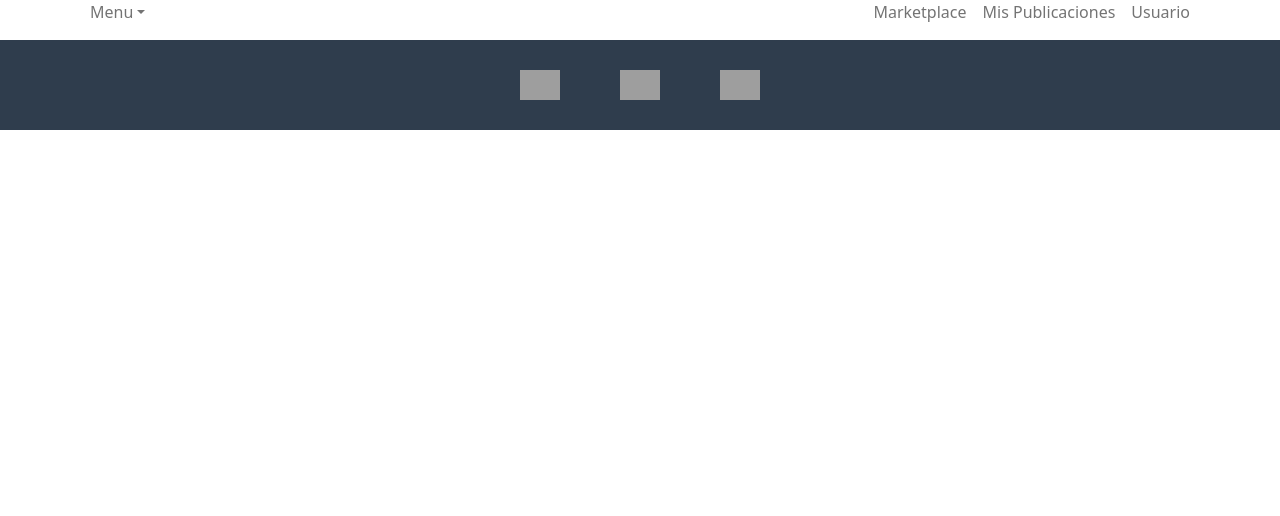
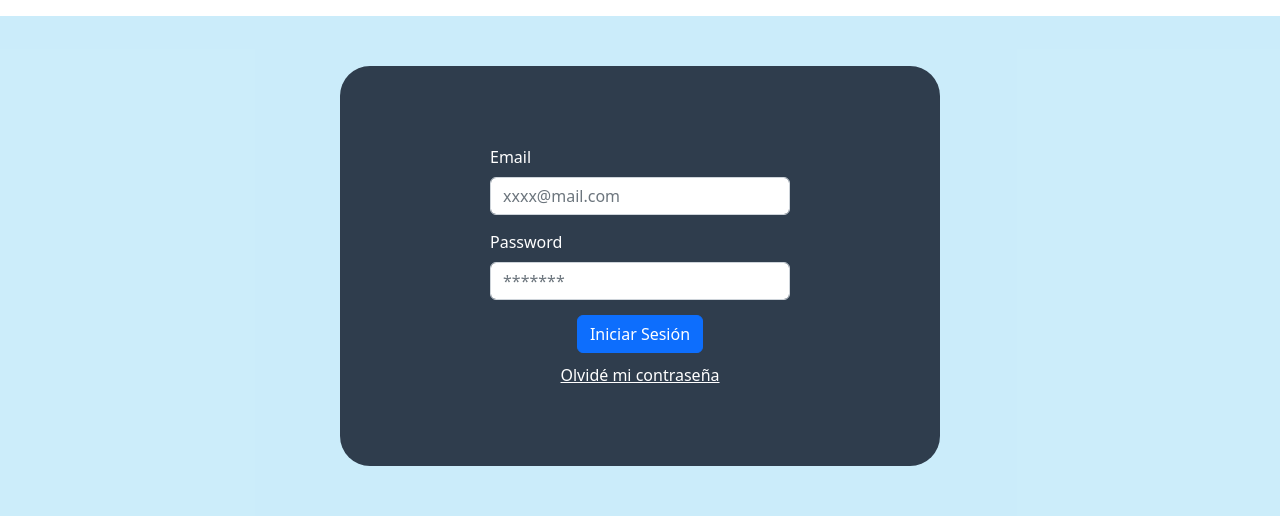
Before and after one commit to JesusRojasn/all-zone, a React (Create React App) app: page /acceso in a window 1280 px wide. Shown: the part 206-722 px from the top of the page. Built offline with nearby package versions, Linux system fonts and the light colour scheme; grey boxes are pictures that could not be loaded.

Commit message:
Inicio Sesion
Creacion vista iniciar sesion
Se agrega ruta desde app.js

```diff
--- a/public/index.html
+++ b/public/index.html
@@ -10,7 +10,7 @@
       content="Web site created using create-react-app"
     />
 
-    <
+
     <title>React App</title>
   </head>
   <body>
--- a/src/App.js
+++ b/src/App.js
@@ -6,6 +6,7 @@ import Footer from "./Components/Footer";
 import "bootstrap/dist/css/bootstrap.min.css";
 import Registro from "./Views/Registro";
 import { BrowserRouter, Routes, Route } from "react-router-dom";
+import InicioSesion from "./Views/InicioSesion";
 
 
 function App() {
@@ -17,6 +18,7 @@ function App() {
         <Routes>
           <Route path="/" element={<Cards></Cards>}></Route>
           <Route path="/registro" element={<Registro></Registro>}></Route>
+          <Route path="/acceso" element={<InicioSesion></InicioSesion>}></Route>
         </Routes>
         <Footer></Footer>
       </BrowserRouter>
--- /dev/null
+++ b/src/Views/InicioSesion.jsx
@@ -0,0 +1,31 @@
+import Button from 'react-bootstrap/Button';
+import Form from 'react-bootstrap/Form';
+
+function InicioSesion() {
+  return (
+    <div className='fondoFormulario'>
+    <Form className='formulario'>
+
+      <Form.Group className="caja" controlId="formGroupEmail">
+        <Form.Label>Email</Form.Label>
+        <Form.Control type="email" placeholder="xxxx@mail.com" />
+      </Form.Group>
+
+      <Form.Group className="caja" controlId="formGroupPassword">
+        <Form.Label>Password</Form.Label>
+        <Form.Control type="password" placeholder="*******" />
+      </Form.Group>
+      <div className='boton'>
+        <Button >Iniciar Sesión</Button>{' '}
+      </div>
+      <div className="olvidarcontraseña">
+      Olvidé mi contraseña
+      </div>
+
+    </Form>
+
+    </div>
+  );
+}
+
+export default InicioSesion;
--- a/src/index.css
+++ b/src/index.css
@@ -74,7 +74,11 @@ code {
 }
 
 .boton {
-  background-color: #58889d;
+ margin-bottom: 10px;
 
 
 }
+
+.olvidarcontraseña {
+  text-decoration: underline;
+}
```
